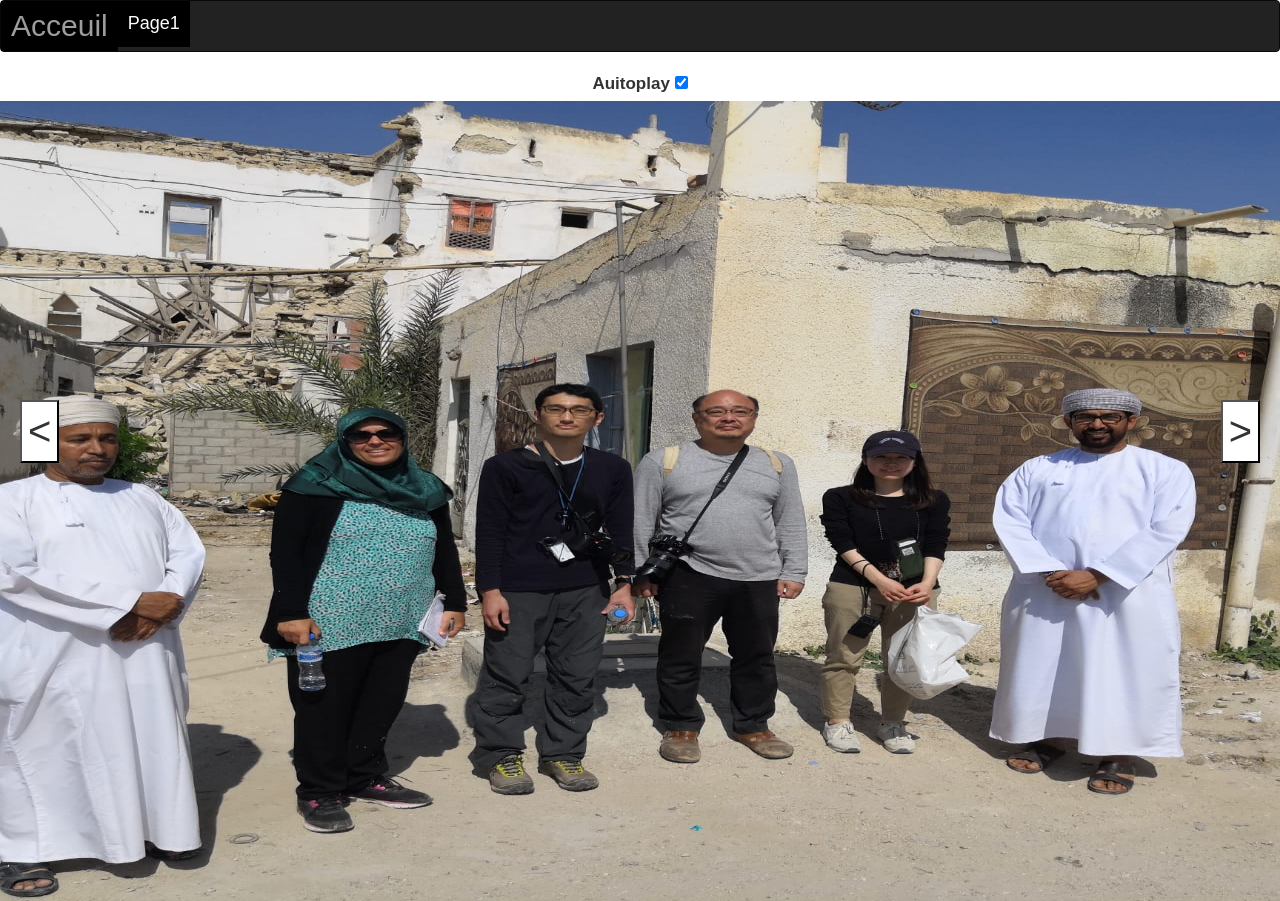
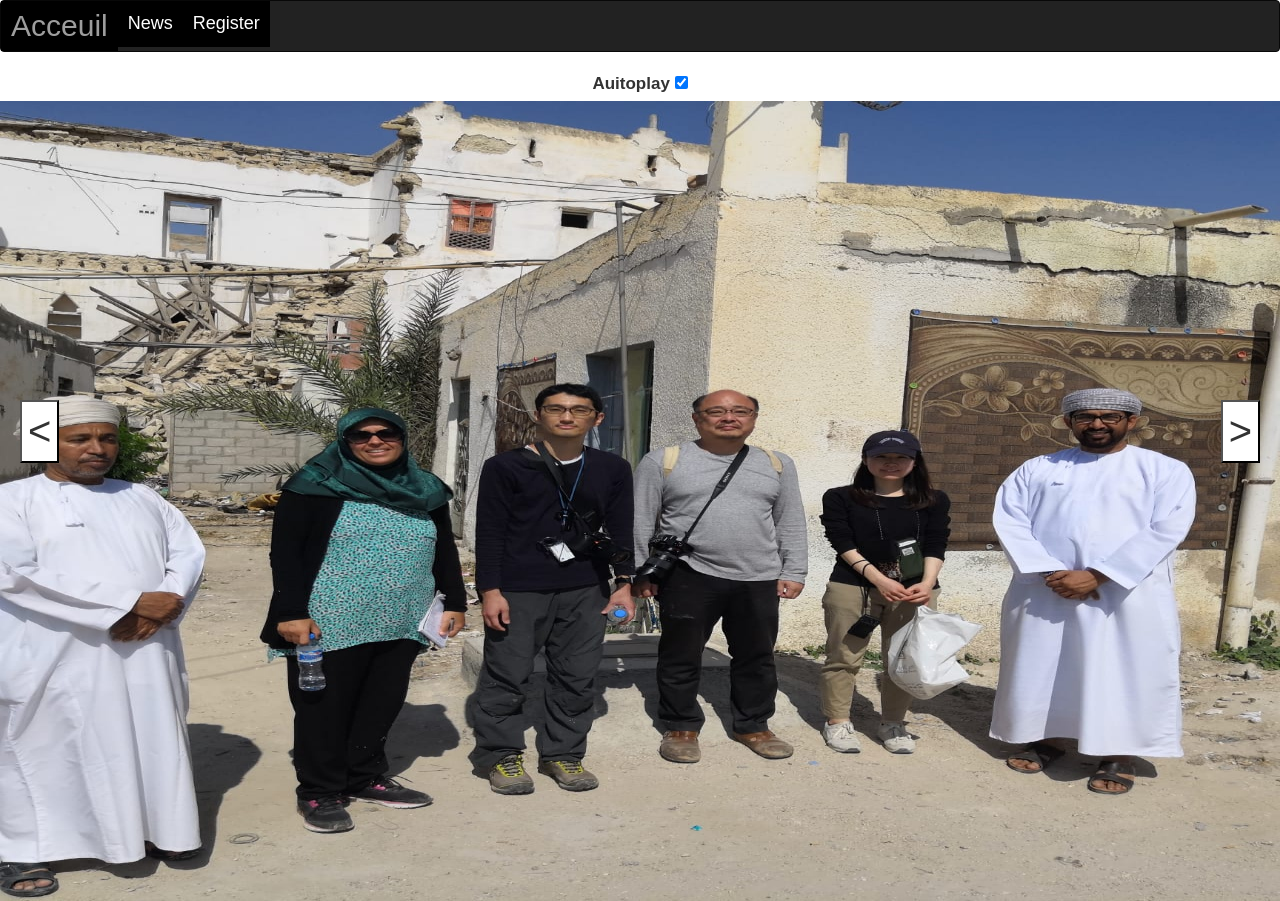
Before and after one commit to mzamoun/dr-n-benkari, a plain HTML site: page index.html in a window 1280 px wide. Both pictures are taken after a click on the button "Page1". Drawn offline with nearby package versions, Linux system fonts and the light colour scheme.

Commit message:
btn register

```diff
--- a/index.html
+++ b/index.html
@@ -39,7 +39,8 @@
         </div>
         <div class="collapse navbar-collapse" id="myNavbar">
           <ul class="nav navbar-nav">
-            <li class="active"> <button id="btnPage1Menu" class="btnMenu" onclick="showPage('page1');" >Page1</button> </li>
+            <li class="active"> <button id="btnPage1Menu" class="btnMenu" onclick="showPage('page1');" >News</button> </li>
+            <li > <button id="btnRegister" class="btnMenu" onclick="alert('not implemented yet!');" >Register</button> </li>
           </ul>
           <!-- <ul class="nav navbar-nav navbar-right">
             <li><a href="#"><span class="glyphicon glyphicon-user"></span> Sign Up</a></li>
```
